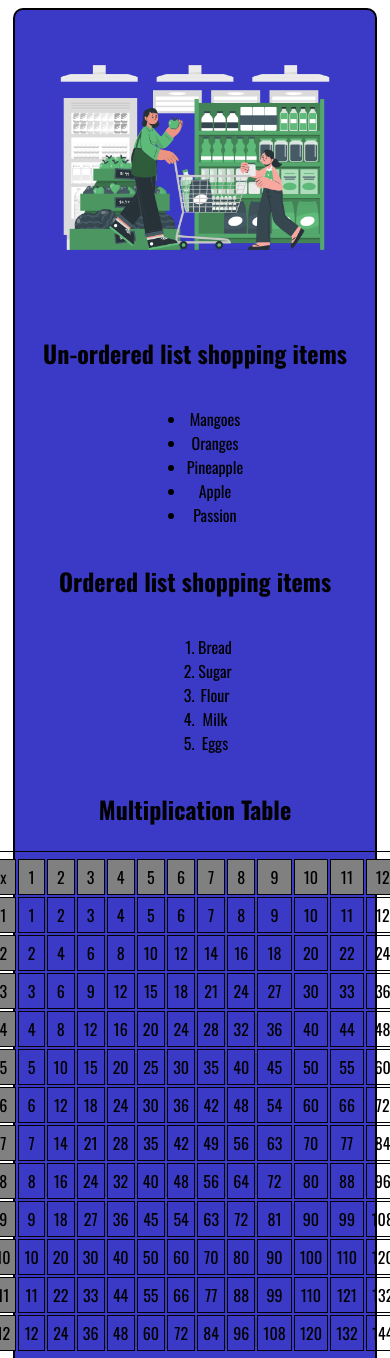
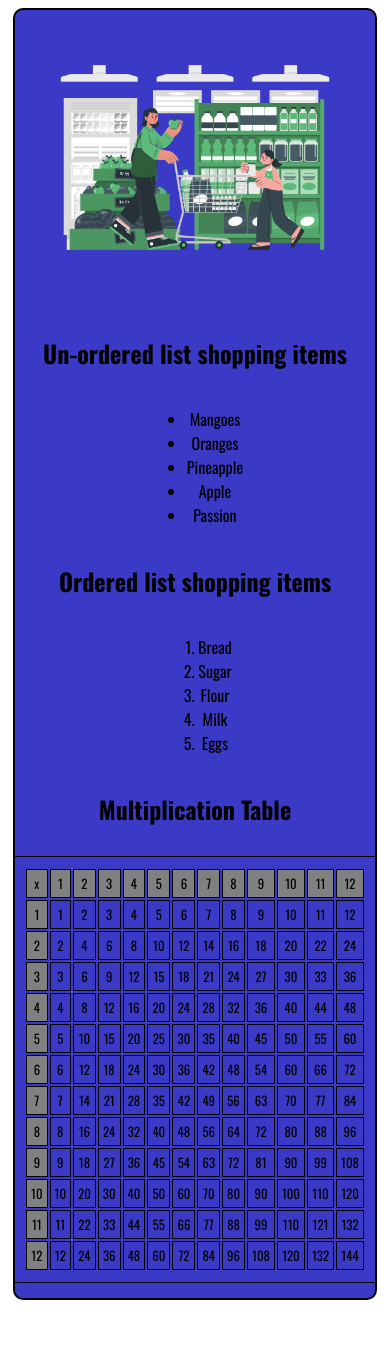
Before and after one commit to swarui/learnlyapp-assignment-two, a plain HTML site: page index.html in a window 390 px wide. Shown: the top 1358 px of the page. After the commit the page ends 1308 px from the top, so only its background shows below. Drawn offline with nearby package versions, Linux system fonts and the light colour scheme; a web font is replaced by a local one.

Commit message:
Completed Assignment

```diff
--- a/style.css
+++ b/style.css
@@ -36,7 +36,13 @@ h3 {
 }
 table,td{
   border: 1px solid black;
-  padding: 5px;
-  margin: 5px;
+  padding: 10px;
+  margin: 10px;
 
 }
+@media (max-width: 600px) {
+  th, td {
+    padding: 4px;
+    font-size: 0.8rem;
+  }
+}
```
